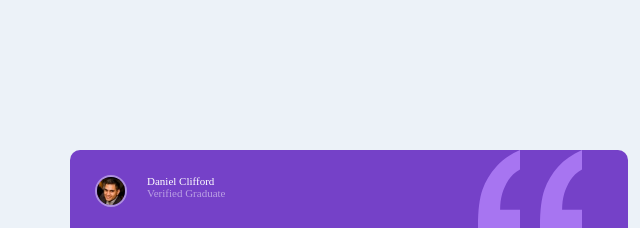
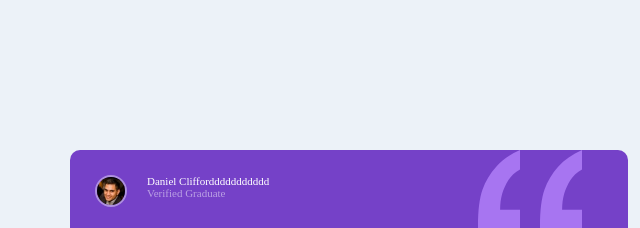
Before and after one commit to JohnNasSilva/Testimonials-grid-section, a plain HTML site: page index.html in a window 1280 px wide. Shown: the top 228 px of the page, 0-640 px from the left. Drawn offline with Linux system fonts and the light colour scheme.

Commit message:
Update index.html

```diff
--- a/index.html
+++ b/index.html
@@ -15,7 +15,7 @@
     <div class="card item1">
       <div class="perfil">
         <img src="./images/image-daniel.jpg" alt="Daniel Clifford's profile picture"></img>
-        <div><p class="name">Daniel Clifford</p>
+        <div><p class="name">Daniel Clifforddddddddddd</p>
         <span class="job">Verified Graduate</span></div>
       </div>
       <h1>I received a job offer mid-course, and the subjects I learned were current, if not more so,
```
